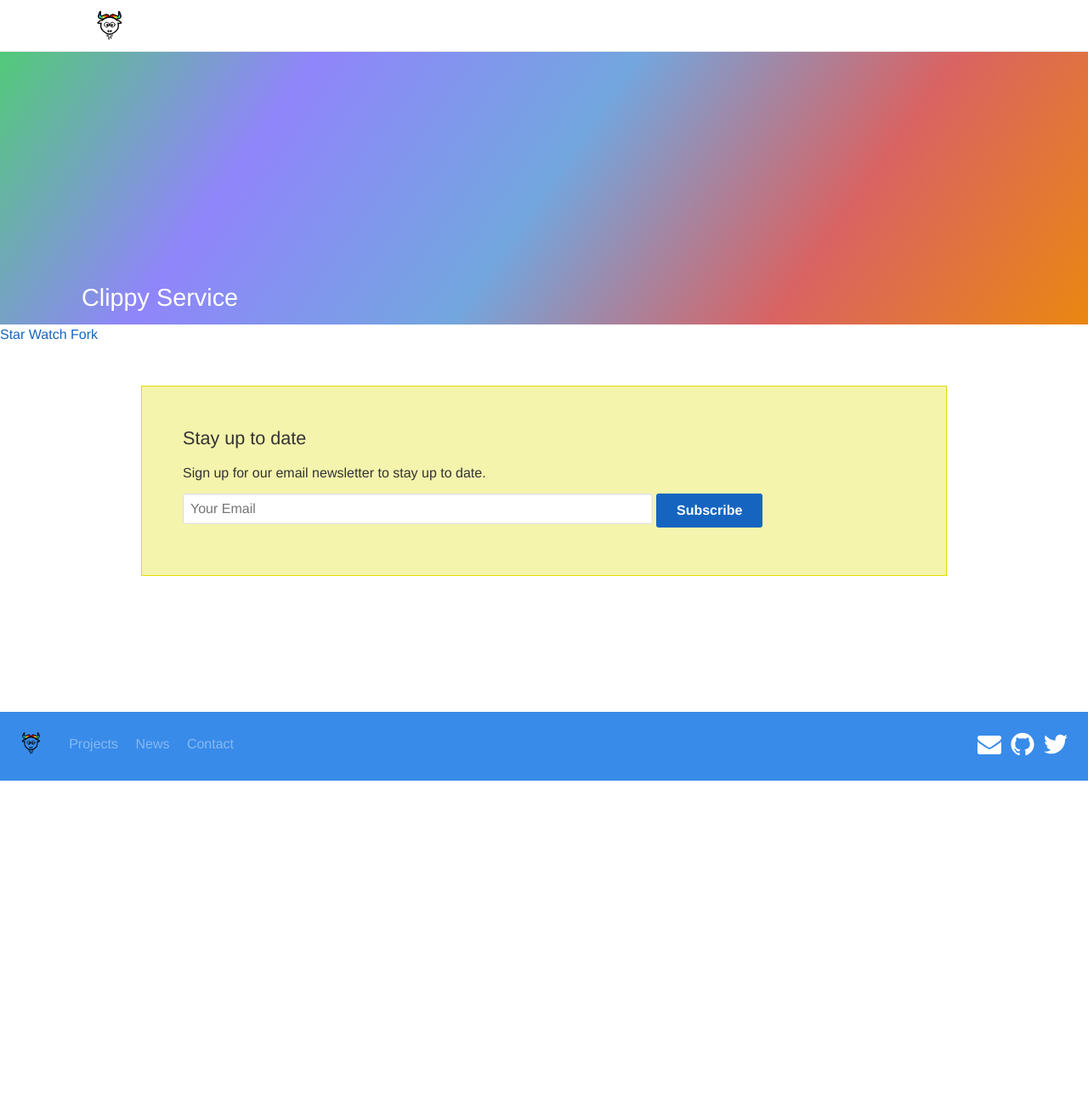
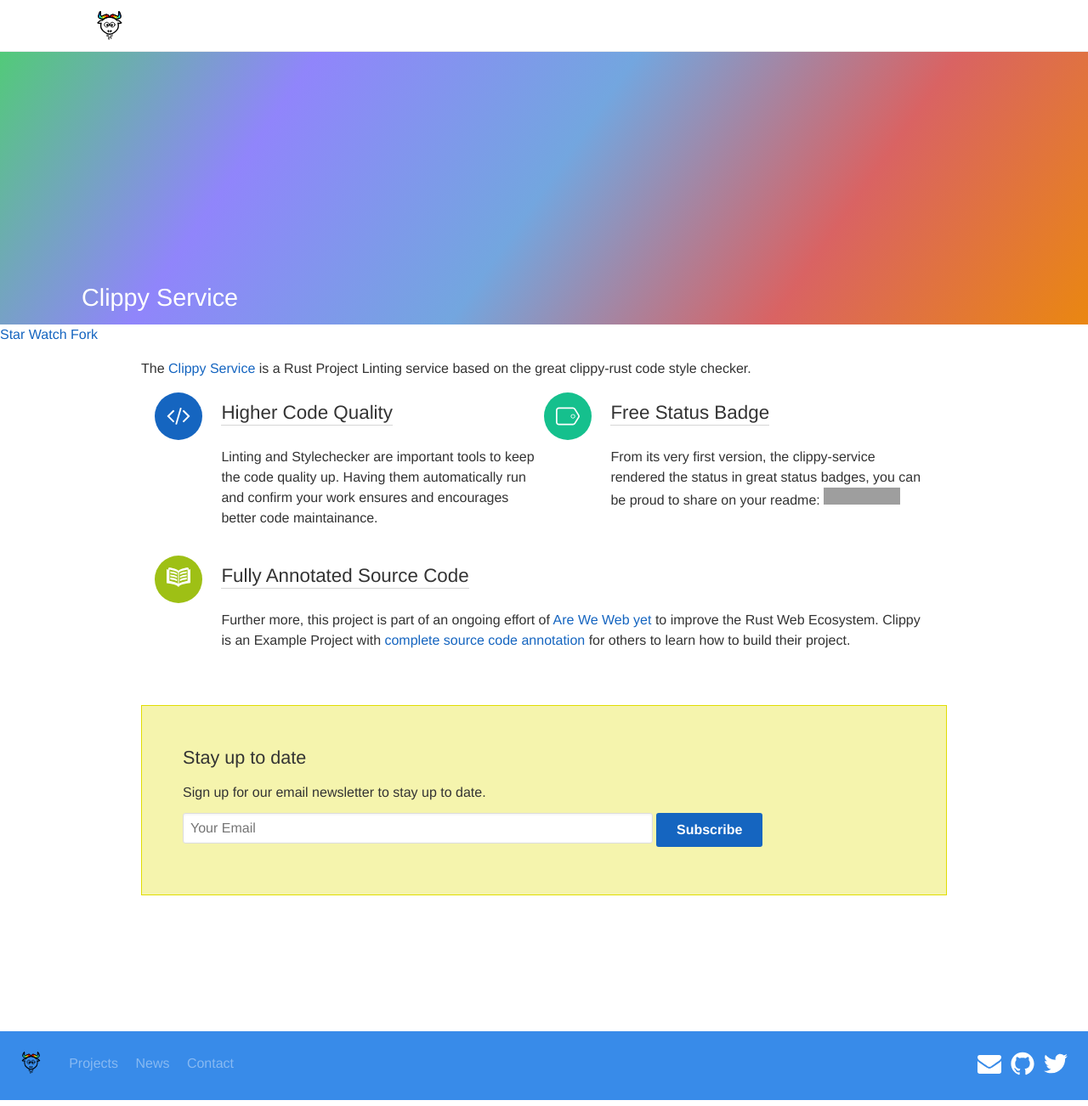
Before and after one commit to bashyHQ/website, a Jekyll site: the page built from projects/clippy.md, in a window 1280 px wide. Shown: the whole page at 85% size. Built offline with Jekyll 4.4.1, drawn with Linux system fonts in a browser that asks for light colours; before the commit the page ends 926 px from its top, so only the background shows below that; grey boxes are pictures that could not be loaded.

Commit message:
add clippy content

```diff
--- a/projects/clippy.md
+++ b/projects/clippy.md
@@ -2,4 +2,21 @@
 layout: project
 project: clippy
 permalink: /projects/clippy-service/
+
+features:
+  - name: Higher Code Quality
+    desc: Linting and Stylechecker are important tools to keep the code quality up. Having them automatically run and confirm your work ensures and encourages better code maintainance.
+    icon_url: /assets/icons/code.svg
+
+  - name: Free Status Badge
+    desc: "From its very first version, the clippy-service rendered the status in great status badges, you can be proud to share on your readme: [![Clippy Linting Result](http://clippy.bashy.io/github/ligthyear/clippy-service/master/badge.svg)](http://clippy.bashy.io/github/ligthyear/clippy-service/master/log)"
+    icon_url: /assets/icons/tag.svg
+
+  - name: Fully Annotated Source Code
+    desc: Further more, this project is part of an ongoing effort of [Are We Web yet](/projects/arewewebyet/) to improve the Rust Web Ecosystem. Clippy is an Example Project with [complete source code annotation](http://clippy.bashy.io/docs/) for others to learn how to build their project.
+    icon_url: /assets/icons/book.svg
 ---
+
+The [Clippy Service](http://clippy.bashy.io) is a Rust Project Linting service based on the great clippy-rust code style checker.
+
+{% include components/features.html features=page.features %}
```
Also changed, not shown: assets/icons/book.svg (added), assets/icons/code.svg (added), assets/icons/tag.svg (added).
